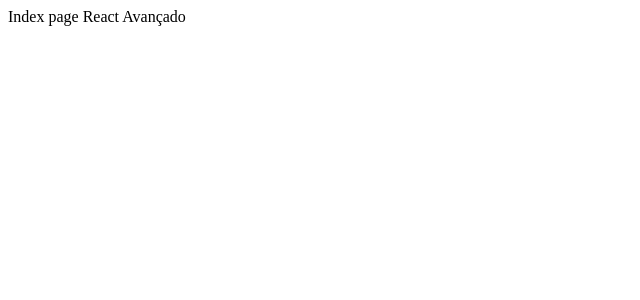
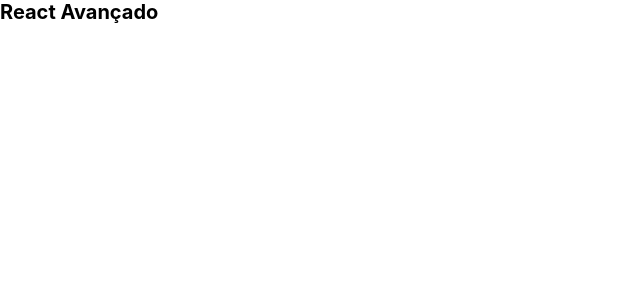
Before and after one commit to ThiagoPereiraSje/boilerplate, a Next.js app: page / in a window 1280 px wide. Shown: the top 300 px of the page, without its empty margins (0-640 px from the left). Built offline with nearby package versions, Linux system fonts and the light colour scheme.

Commit message:
Add configuration of global style

```diff
--- /dev/null
+++ b/src/pages/_app.tsx
@@ -0,0 +1,30 @@
+import type { AppProps } from 'next/app'
+import Head from 'next/head'
+
+import GlobalStyles from 'styles/global'
+
+export default function App({ Component, pageProps }: AppProps) {
+  return (
+    <>
+      <Head>
+        <title>React Avançado - Boilerplate</title>
+        <link
+          rel="shortcut icon"
+          href="/img/icon-512.png"
+          type="image/x-icon"
+        />
+        <link
+          rel="apple-touch-icon"
+          href="/img/icon-512.png"
+          type="image/x-icon"
+        />
+        <meta
+          name="description"
+          content="A simple project starter to work with Typescript, React, NextJS and Styled Components"
+        />
+      </Head>
+      <GlobalStyles />
+      <Component {...pageProps} />
+    </>
+  )
+}
--- a/src/pages/index.tsx
+++ b/src/pages/index.tsx
@@ -1,7 +1,5 @@
-type Props = {
-  title: string
+import Main from 'components/Main'
+
+export default function Home() {
+  return <Main />
 }
-
-export default function Home({ title = 'React Avançado' }: Props) {
-  return <div>Index page {title}</div>
-}
--- /dev/null
+++ b/src/styles/global.ts
@@ -0,0 +1,23 @@
+import { createGlobalStyle } from 'styled-components'
+
+const GlobalStyles = createGlobalStyle`
+  * {
+    margin: 0;
+    padding: 0;
+    box-sizing: border-box;
+  }
+
+  html {
+    font-size: 62.5%;
+  }
+
+  html, body, #__next {
+    height: 100%;
+  }
+
+  body {
+    font-family: -apple-system, BlinkMacSystemFont, 'Segoe UI', Roboto, Oxygen, Ubuntu, Cantarell, 'Open Sans', 'Helvetica Neue', sans-serif;
+  }
+`
+
+export default GlobalStyles
--- a/tsconfig.json
+++ b/tsconfig.json
@@ -1,5 +1,6 @@
 {
   "compilerOptions": {
+    "baseUrl": "src",
     "target": "es5",
     "lib": [
       "dom",
```
Also changed, not shown: public/img/icon-192.png (added), public/img/icon-512.png (added).
